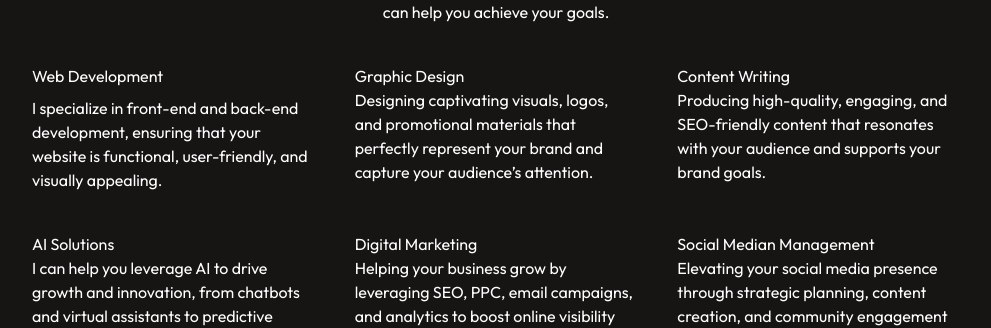
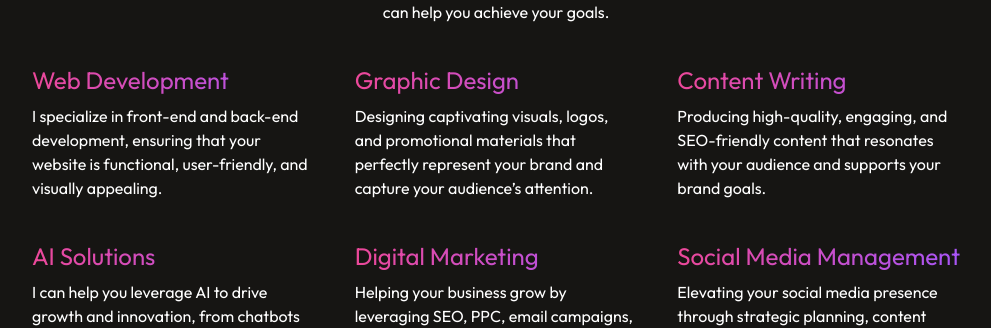
Before and after one commit to mulindijr/Portfolio, a React (Vite) app: page / in a window 1280 px wide. Shown: the part 1412-1740 px from the top of the page, without its empty margins (144-1135 px from the left). Built offline with nearby package versions, Linux system fonts and the light colour scheme.

Commit message:
Update styling in the services section

```diff
--- a/src/components/Services.jsx
+++ b/src/components/Services.jsx
@@ -7,27 +7,27 @@ const Services = () => {
       <p className='text-center'>I specialize in providing high-quality services tailored to meet your needs. From building stunning websites to creating engaging content and implementing cutting-edge AI solutions, I’m here to bring your ideas to life. Let’s explore my services and discover how I can help you achieve your goals.</p>
       <div className='grid grid-cols-1 md:grid-cols-3 gap-10 mt-10'>
         <div>
-          <h2 className='mb-2'>Web Development</h2>
+          <h2 className='mb-2 text-2xl bg-gradient-to-r from-pink-500 to-purple-500 bg-clip-text text-transparent'>Web Development</h2>
           <p>I specialize in front-end and back-end development, ensuring that your website is functional, user-friendly, and visually appealing.</p>
         </div>
         <div>
-          <h2>Graphic Design</h2>
+          <h2 className='mb-2 text-2xl bg-gradient-to-r from-pink-500 to-purple-500 bg-clip-text text-transparent'>Graphic Design</h2>
           <p>Designing captivating visuals, logos, and promotional materials that perfectly represent your brand and capture your audience’s attention.</p>
         </div>
         <div>
-          <h2>Content Writing</h2>
+          <h2 className='mb-2 text-2xl bg-gradient-to-r from-pink-500 to-purple-500 bg-clip-text text-transparent'>Content Writing</h2>
           <p>Producing high-quality, engaging, and SEO-friendly content that resonates with your audience and supports your brand goals.</p>
         </div>
         <div>
-          <h2>AI Solutions</h2>
+          <h2 className='mb-2 text-2xl bg-gradient-to-r from-pink-500 to-purple-500 bg-clip-text text-transparent'>AI Solutions</h2>
           <p>I can help you leverage AI to drive growth and innovation, from chatbots and virtual assistants to predictive analytics and machine learning solutions that transform your business.</p>
         </div>
         <div>
-          <h2>Digital Marketing</h2>
+          <h2 className='mb-2 text-2xl bg-gradient-to-r from-pink-500 to-purple-500 bg-clip-text text-transparent'>Digital Marketing</h2>
           <p>Helping your business grow by leveraging SEO, PPC, email campaigns, and analytics to boost online visibility and drive results.</p>
         </div>
         <div>
-          <h2>Social Median Management</h2>
+          <h2 className='mb-2 text-2xl bg-gradient-to-r from-pink-500 to-purple-500 bg-clip-text text-transparent'>Social Media Management</h2>
           <p>Elevating your social media presence through strategic planning, content creation, and community engagement to grow your brand online.</p>
         </div>
       </div>
```
